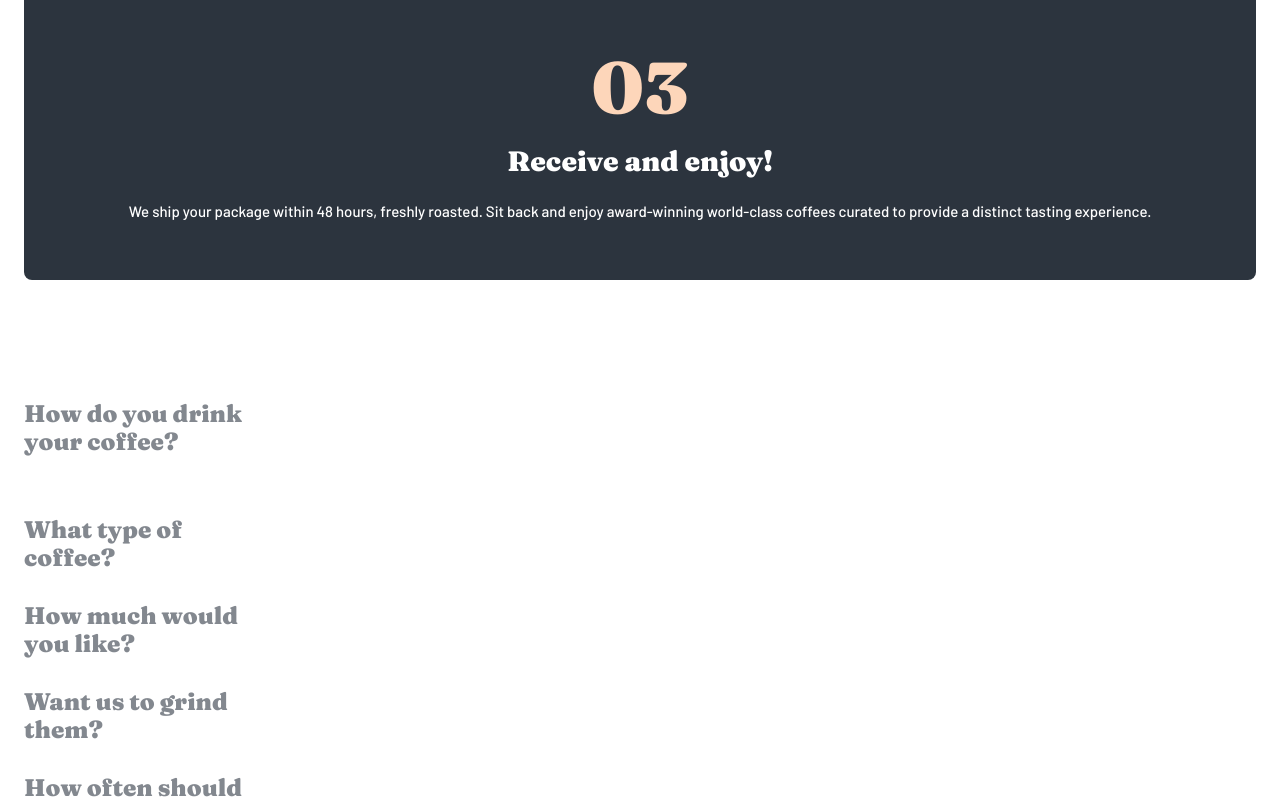
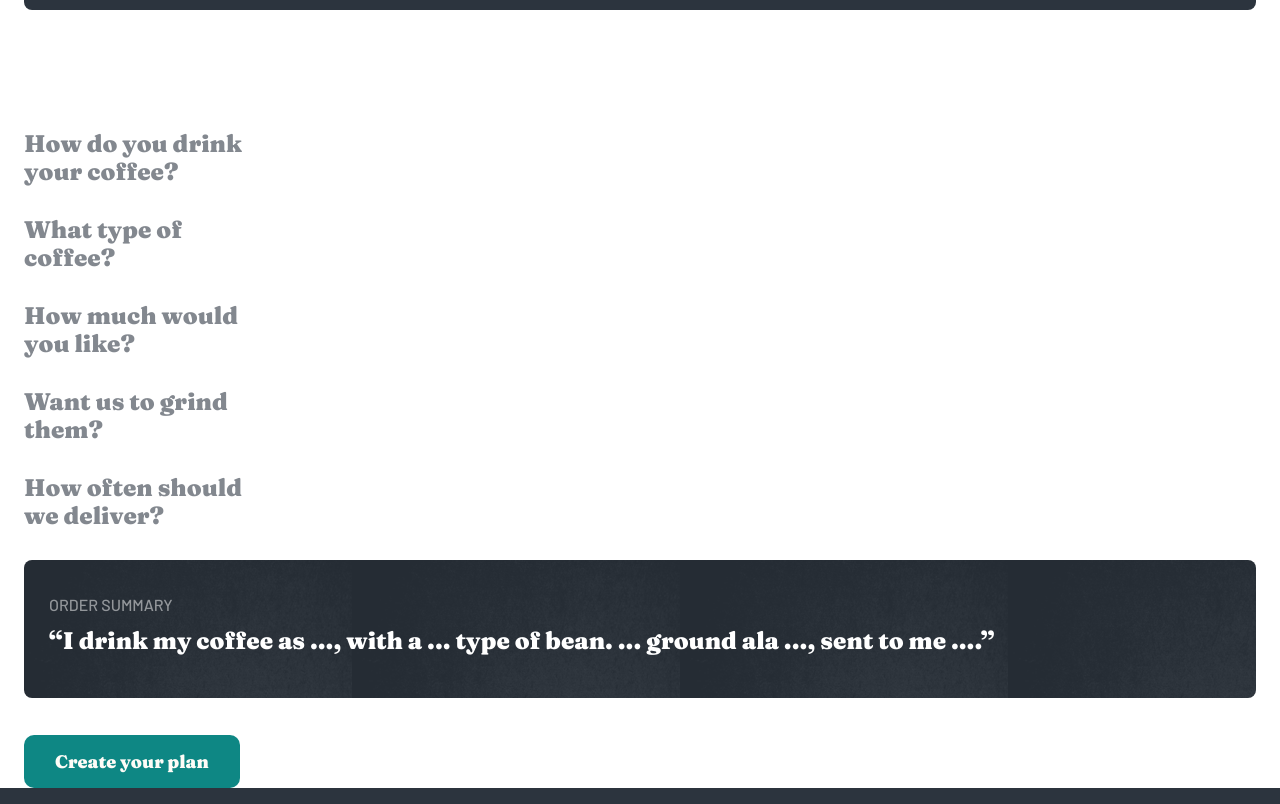
Before and after one commit to JavaEnergy/cofferoasters-subscription-site-React-, a React (Vite) app: page /createPlan in a window 1280 px wide. Shown: the part 1255-2059 px from the top of the page. Built offline with nearby package versions, Linux system fonts and the light colour scheme.

Commit message:
add menu bar toggle function

```diff
--- a/src/components/header/Header.jsx
+++ b/src/components/header/Header.jsx
@@ -27,16 +27,21 @@ const nav = (
 import "./header.css";
 import "../../reset.css";
 import { Link } from "react-router-dom";
+import { useState } from "react";
 
 function Header() {
+  const [navBarVisible, setNavBarVisible] = useState(false);
+  const handleNavBarToggle = () => {
+    setNavBarVisible(!navBarVisible);
+  };
   return (
     <header className="header">
-      <img src="{logo}" alt="" />
       <div className="img">{img}</div>
-      <div className="nav" id="navBar">
+      <div className="nav" id="navBar" onClick={handleNavBarToggle}>
         {nav}
       </div>
 
+      {navBarVisible && (
         <div className="nav-bar" id="navBarDiv">
           <Link to="/">
             <p>HOME</p>
@@ -48,6 +53,7 @@ function Header() {
             <p>CREATE YOUR PLAN</p>
           </Link>
         </div>
+      )}
     </header>
   );
 }
--- a/src/components/header/header.css
+++ b/src/components/header/header.css
@@ -15,8 +15,8 @@
   gap: 32px;
   z-index: 5;
   height: 100vh;
-  display: none;
 }
+
 .nav-bar a {
   text-decoration: none;
   font-family: Fraunces, sans-serif;
--- a/src/components/sunbscribe/Subscribe.jsx
+++ b/src/components/sunbscribe/Subscribe.jsx
@@ -2,6 +2,7 @@ import "./subscribe.css";
 import "../../reset.css";
 import Steps from "../steps/Steps";
 import { useState } from "react";
+import Button from "../button/Button";
 
 const Subscribe = () => {
   const [visibleQuestion, setVisibleQuestion] = useState([
@@ -65,12 +66,15 @@ const Subscribe = () => {
         </div>
       </section>
       <section className="carousell">
-        <div className="firstQuestion" onClick={() => handleQuestionClick(0)}>
+        <div
+          className="firstQuestion cursor"
+          onClick={() => handleQuestionClick(0)}
+        >
           <h2>How do you drink your coffee?</h2>
         </div>
-        <div className="firstAnswer answer">
-          {visibleQuestion[0] && (
-            <>
+        {visibleQuestion[0] && (
+          <>
+            <div className="firstAnswer answer">
               <div className="capsule border">
                 <h3>Capsule</h3>
                 <p>Compatible with Nespresso systems and similar brewers</p>
@@ -88,10 +92,13 @@ const Subscribe = () => {
                   experience
                 </p>
               </div>
-            </>
-          )}
-        </div>
-        <div className="secondQuestion" onClick={() => handleQuestionClick(1)}>
+            </div>
+          </>
+        )}
+        <div
+          className="secondQuestion cursor"
+          onClick={() => handleQuestionClick(1)}
+        >
           <h2>What type of coffee?</h2>
         </div>
         {visibleQuestion[1] && (
@@ -117,7 +124,10 @@ const Subscribe = () => {
             </div>
           </>
         )}
-        <div className="thirdQuestion" onClick={() => handleQuestionClick(2)}>
+        <div
+          className="thirdQuestion cursor"
+          onClick={() => handleQuestionClick(2)}
+        >
           <h2>How much would you like?</h2>
         </div>
         {visibleQuestion[2] && (
@@ -143,7 +153,10 @@ const Subscribe = () => {
             </div>
           </>
         )}
-        <div className="forthQuestion" onClick={() => handleQuestionClick(3)}>
+        <div
+          className="forthQuestion cursor"
+          onClick={() => handleQuestionClick(3)}
+        >
           <h2>Want us to grind them?</h2>
         </div>
         {visibleQuestion[3] && (
@@ -170,7 +183,10 @@ const Subscribe = () => {
           </>
         )}
 
-        <div className="fifthQuestion" onClick={() => handleQuestionClick(4)}>
+        <div
+          className="fifthQuestion cursor"
+          onClick={() => handleQuestionClick(4)}
+        >
           <h2>How often should we deliver?</h2>
         </div>
         {visibleQuestion[4] && (
@@ -196,6 +212,15 @@ const Subscribe = () => {
             </div>
           </>
         )}
+
+        <div className="orderSummary">
+          <h5>Order Summary</h5>
+          <h3>
+            “I drink my coffee as ..., with a ... type of bean. ... ground ala
+            ..., sent to me ....”
+          </h3>
+        </div>
+        <Button />
       </section>
     </main>
   );
--- a/src/components/sunbscribe/subscribe.css
+++ b/src/components/sunbscribe/subscribe.css
@@ -126,3 +126,33 @@
   line-height: 26px; /* 162.5% */
   padding: 8px 0 24px;
 }
+
+.orderSummary {
+  background-image: url(../../assets/plan/mobile/bg-order-summary.png);
+  padding: 0 25px;
+  border-radius: 8px;
+  margin-bottom: 37px;
+}
+
+.orderSummary h5 {
+  color: #fff;
+  font-family: Barlow;
+  font-size: 16px;
+  font-style: normal;
+  font-weight: 400;
+  text-transform: uppercase;
+  opacity: 0.5037;
+  padding-top: 37px;
+}
+
+.orderSummary h3 {
+  color: #fff;
+  font-family: "Fraunces";
+  font-size: 24px;
+  font-weight: 900;
+  line-height: 40px; /* 166.667% */
+  padding: 8px 0 37px;
+}
+.cursor {
+  cursor: pointer;
+}
```
Lines whose indentation alone changed are shown as unchanged.
